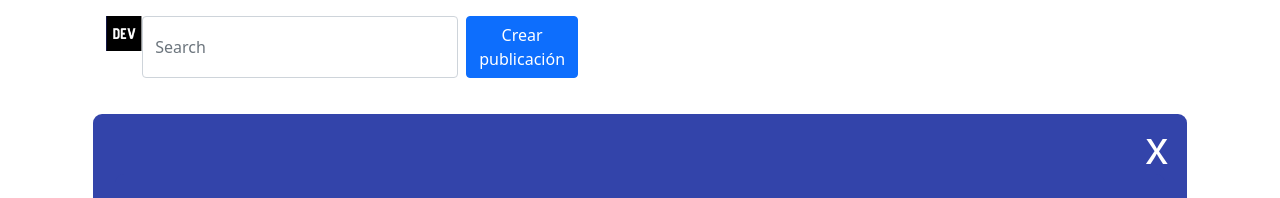
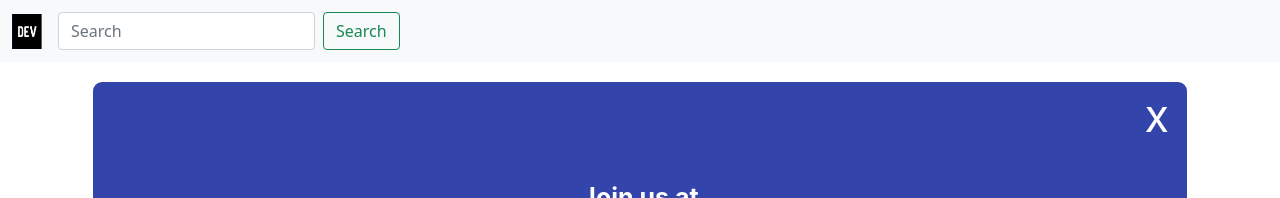
Before and after one commit to Moriuks/reto-2, a plain HTML site: page index.html in a window 1280 px wide. Shown: the top 198 px of the page. Drawn offline with nearby package versions, Linux system fonts and the light colour scheme; files that its build step writes are made by us from their sources.

Commit message:
nadvar complit

```diff
--- a/index.html
+++ b/index.html
@@ -16,21 +16,23 @@
 <body class="body">
     <!-- Header -->
     <header>
-        <div class="container navbar">
-            <div class="row">
-                <div class="column col-md-12 col-xl-12">
-                    <nav class="navbar navbar-expand-lg navbar-light">
-                        <div class="container-fluid">
-                            <form class="d-flex">
-                                <img src="./dev.png" alt="" width="50px" height="50px">
-                                <input class="form-control me-2" type="search" placeholder="Search" aria-label="Search">
-                                <button type="button" class="btn btn-primary">Crear publicaci&oacute;n</button>
-                            </form>
-                        </div>
-                    </nav>
+        <nav class="navbar navbar-expand-lg navbar-light bg-light">
+            <div class="container-fluid">
+                <a class="navbar-brand" href="#">
+                    <img src="./dev.png" alt="" width="30" height="24" class="d-inline-block align-text-top">
+                </a>
+                <button class="navbar-toggler" type="button" data-bs-toggle="collapse" data-bs-target="#navbarSupportedContent" aria-controls="navbarSupportedContent" aria-expanded="false" aria-label="Toggle navigation">
+                <span class="navbar-toggler-icon"></span>
+              </button>
+                <div class="collapse navbar-collapse" id="navbarSupportedContent">
+
+                    <form class="d-flex">
+                        <input class="form-control me-2" type="search" placeholder="Search" aria-label="Search">
+                        <button class="btn btn-outline-success" type="submit">Search</button>
+                    </form>
                 </div>
             </div>
-        </div>
+        </nav>
     </header>
 
     <!-- body -->
```
Also changed, not shown: css/mobile.css (deleted), css/tablet.css (deleted), sass/responsive/_mobile.scss (added), sass/responsive/_tablet.scss (added), sass/responsive/mobile.scss (deleted), sass/responsive/tablet.scss (deleted), 3 other files.
